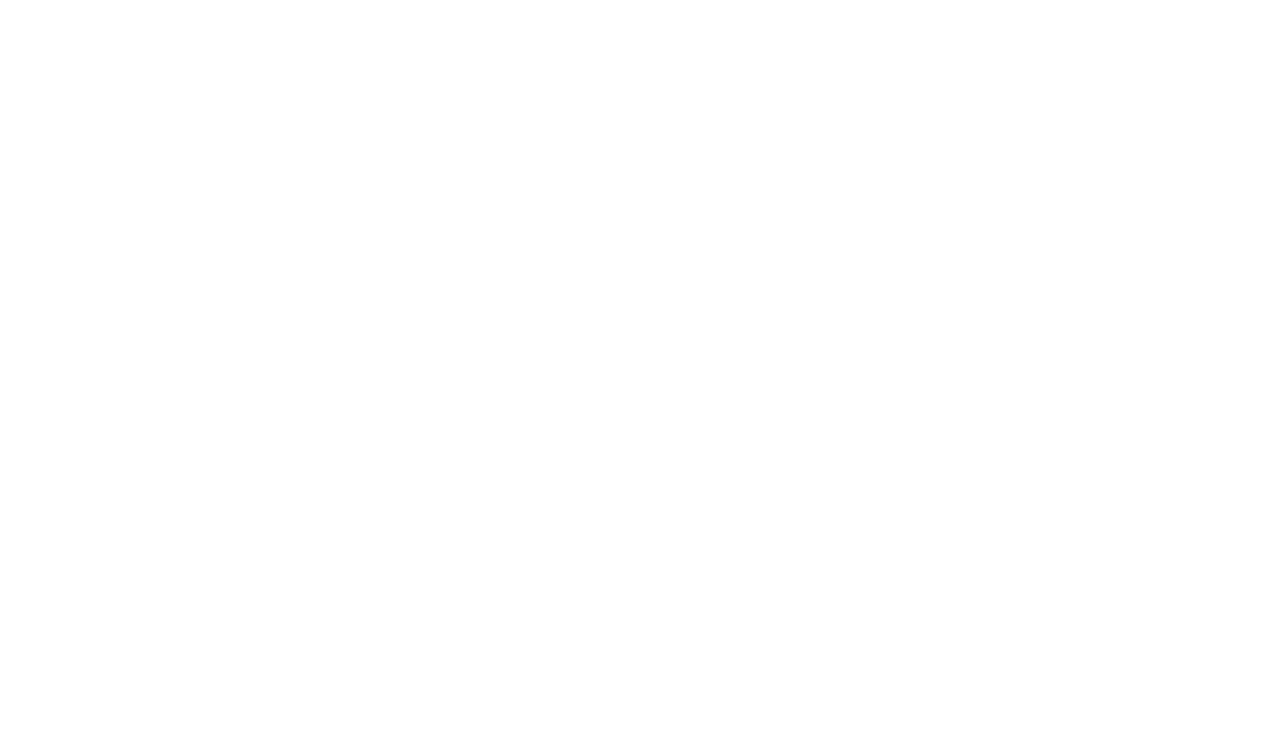
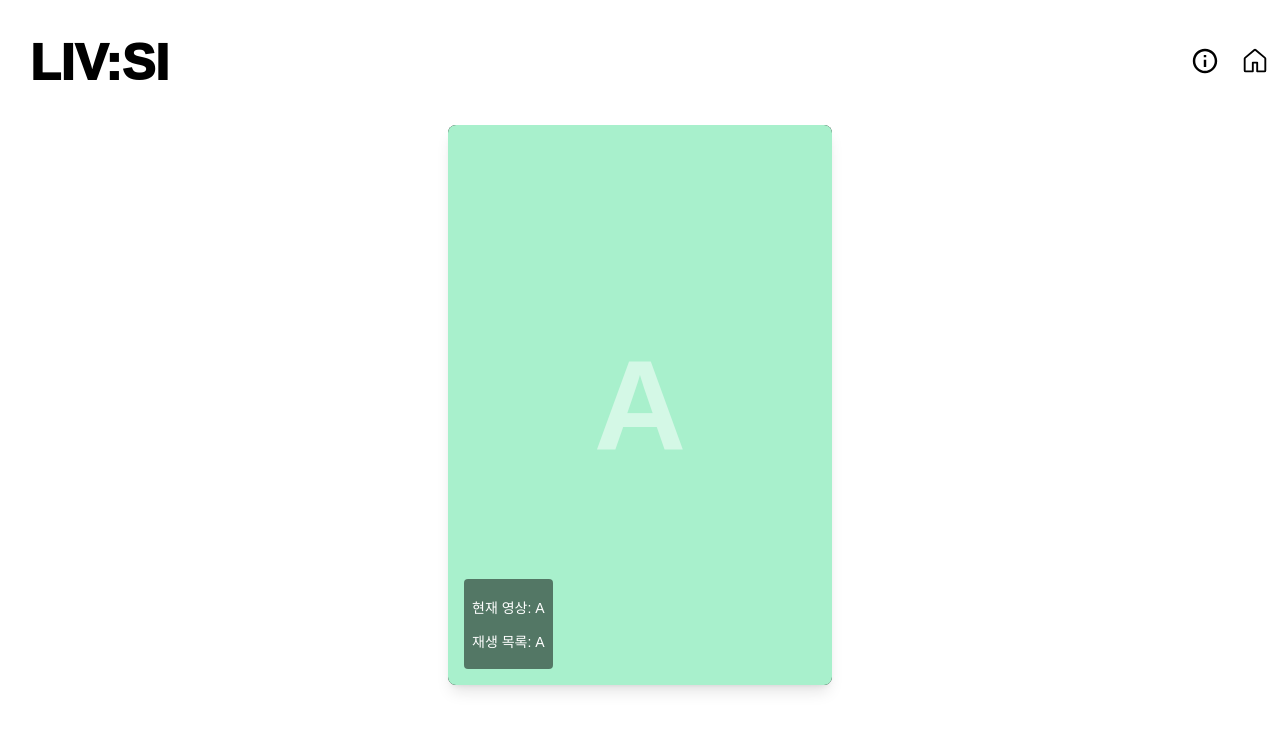
Before and after one commit to Yuno-Jung/hackathon, a React (Vite) app in the folder livsi/: page /short#A in a window 1280 px wide. Before the commit this address led to /short/A. Shown: the top 730 px of the page. Built offline with nearby package versions, Linux system fonts and the light colour scheme.

Commit message:
short_오류_수정_조승완

```diff
--- a/livsi/src/components/Video.jsx
+++ b/livsi/src/components/Video.jsx
@@ -7,7 +7,7 @@
     const nav = useNavigate()
 
     const toShort = () => {
-        nav(`/short/${content}`)
+        nav(`/short/#/${content}`)
     }
 
     return (
--- a/livsi/src/pages/Short.jsx
+++ b/livsi/src/pages/Short.jsx
@@ -1,12 +1,19 @@
-// src/pages/Short.jsx
-import { useState, useMemo, useRef, useEffect } from 'react';
-import { useParams, useNavigate } from "react-router-dom";
-import Header from '../components/Header';
-import './short.css';
+import React, { useState, useMemo, useRef, useEffect } from "react";
+// import { useParams, useNavigate } from "react-router-dom"; // react-router-dom 의존성 제거
+import Header from "../components/Header"; // 이 컴포넌트 경로가 올바른지 확인해주세요.
+import "./short.css"; // 이 CSS 파일 경로가 올바른지 확인해주세요.
 
 const ALL_VIDEOS = [
-  { id: 'A' }, { id: 'B' }, { id: 'C' }, { id: 'D' }, { id: 'E' },
-  { id: 'F' }, { id: 'G' }, { id: 'H' }, { id: 'I' }, { id: 'J' }
+  { id: "A" },
+  { id: "B" },
+  { id: "C" },
+  { id: "D" },
+  { id: "E" },
+  { id: "F" },
+  { id: "G" },
+  { id: "H" },
+  { id: "I" },
+  { id: "J" },
 ];
 
 const getColorById = (id) => {
@@ -16,8 +23,6 @@
 };
 
 export default function Short() {
-  const { id } = useParams();
-  const navigate = useNavigate();
   const [playlist, setPlaylist] = useState([]);
   const [currentIndex, setCurrentIndex] = useState(0);
   const [watchCounts, setWatchCounts] = useState(new Map());
@@ -28,21 +33,36 @@
   const isDragging = useRef(false);
 
   useEffect(() => {
+    const getIdFromHash = () => {
+      const hash = window.location.hash;
+      if (hash.startsWith("#/")) {
+        return hash.substring(2);
+      }
+      return hash.substring(1);
+    };
+
     if (playlist.length === 0) {
-      const initialVideo = ALL_VIDEOS.find(v => v.id === id) || ALL_VIDEOS[0];
+      const idFromHash = getIdFromHash();
+      const initialVideo =
+        ALL_VIDEOS.find((v) => v.id === idFromHash) || ALL_VIDEOS[0];
       setPlaylist([initialVideo.id]);
       setWatchCounts(new Map([[initialVideo.id, 1]]));
+      // URL이 비어있을 경우 초기 비디오 ID로 해시를 설정합니다.
+      if (!idFromHash) {
+        window.location.hash = initialVideo.id;
+      }
     }
-  }, [id, playlist]);
+  }, []);
 
   useEffect(() => {
     if (playlist.length > 0 && playlist[currentIndex]) {
       const currentId = playlist[currentIndex];
-      if (currentId !== id) {
-        navigate(`/short/${currentId}`, { replace: true });
+      const currentHash = window.location.hash.substring(1);
+      if (currentId !== currentHash) {
+        window.location.hash = currentId;
       }
     }
-  }, [currentIndex, playlist, id, navigate]);
+  }, [currentIndex, playlist]);
 
   const videosToRender = useMemo(() => {
     const start = Math.max(0, currentIndex - 1);
@@ -55,34 +75,39 @@
 
   const handleSwipeUp = () => {
     if (currentIndex > 0) {
-      setCurrentIndex(prevIndex => prevIndex - 1);
+      setCurrentIndex((prevIndex) => prevIndex - 1);
     }
   };
 
   const handleSwipeDown = () => {
     if (currentIndex < playlist.length - 1) {
-      setCurrentIndex(prevIndex => prevIndex + 1);
+      setCurrentIndex((prevIndex) => prevIndex + 1);
       return;
     }
 
     let minWatchCount = Infinity;
-    ALL_VIDEOS.forEach(video => {
+    ALL_VIDEOS.forEach((video) => {
       const count = watchCounts.get(video.id) || 0;
       if (count < minWatchCount) minWatchCount = count;
     });
 
-    const leastWatchedVideos = ALL_VIDEOS.filter(video => (watchCounts.get(video.id) || 0) === minWatchCount);
-    const nextVideo = leastWatchedVideos[Math.floor(Math.random() * leastWatchedVideos.length)];
+    const leastWatchedVideos = ALL_VIDEOS.filter(
+      (video) => (watchCounts.get(video.id) || 0) === minWatchCount
+    );
+    const nextVideo =
+      leastWatchedVideos[Math.floor(Math.random() * leastWatchedVideos.length)];
 
-    setPlaylist(prev => [...prev, nextVideo.id]);
-    setWatchCounts(prev => new Map(prev).set(nextVideo.id, (prev.get(nextVideo.id) || 0) + 1));
-    setCurrentIndex(prev => prev + 1);
+    setPlaylist((prev) => [...prev, nextVideo.id]);
+    setWatchCounts((prev) =>
+      new Map(prev).set(nextVideo.id, (prev.get(nextVideo.id) || 0) + 1)
+    );
+    setCurrentIndex((prev) => prev + 1);
   };
 
   const dragStart = (y) => {
     startY.current = y;
     isDragging.current = true;
-    document.body.style.userSelect = 'none';
+    document.body.style.userSelect = "none";
   };
   const dragMove = (y) => {
     if (isDragging.current) endY.current = y;
@@ -90,7 +115,7 @@
   const dragEnd = () => {
     if (!isDragging.current) return;
     isDragging.current = false;
-    document.body.style.userSelect = 'auto';
+    document.body.style.userSelect = "auto";
     if (startY.current - endY.current > 50) handleSwipeDown();
     else if (endY.current - startY.current > 50) handleSwipeUp();
   };
@@ -106,20 +131,30 @@
   };
 
   return (
-    <div>
+    <div className="app-container">
       <Header />
       <div className="player-container">
         <div ref={containerRef} className="shorts-player" {...eventHandlers}>
-          <div className="video-track" style={{ transform: `translateY(-${currentIndex * 100}%)` }}>
+          <div
+            className="video-track"
+            style={{ transform: `translateY(-${currentIndex * 100}%)` }}
+          >
             {videosToRender.map(({ id, position }) => (
-              <div key={`${id}-${position}`} className="video-slide" style={{ top: `${position * 100}%`, backgroundColor: getColorById(id) }}>
+              <div
+                key={`${id}-${position}`}
+                className="video-slide"
+                style={{
+                  top: `${position * 100}%`,
+                  backgroundColor: getColorById(id),
+                }}
+              >
                 <span className="video-id">{id}</span>
               </div>
             ))}
           </div>
           <div className="info-overlay">
             <p>현재 영상: {playlist[currentIndex]}</p>
-            <p>재생 목록: {playlist.join(', ')}</p>
+            <p>재생 목록: {playlist.join(", ")}</p>
           </div>
         </div>
       </div>
```
Also changed, not shown: livsi/src/axios/axios.js (added, +19 -0 lines).
